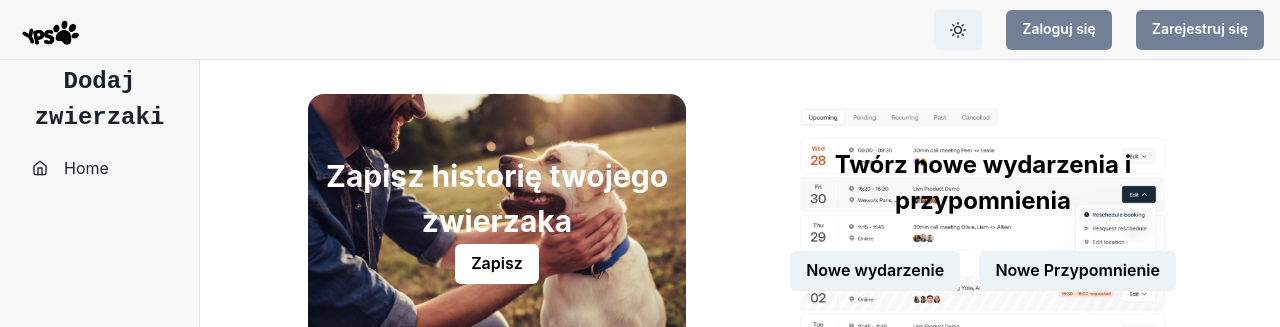
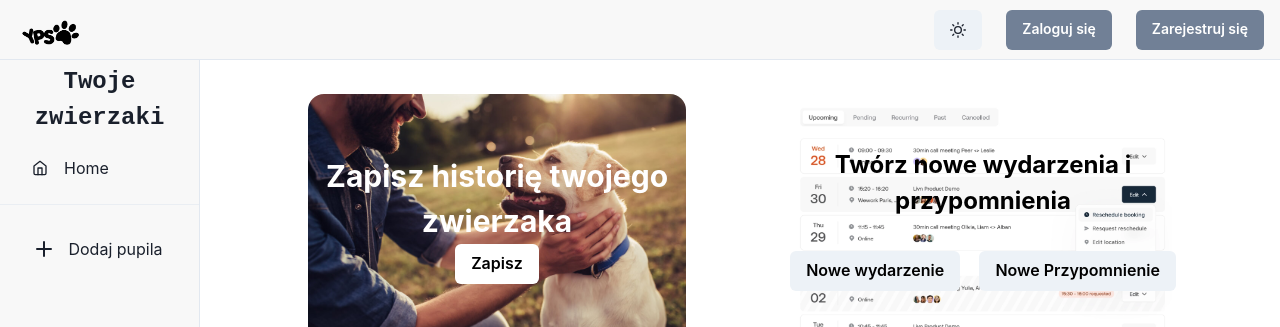
Before and after one commit to kczmrz/YourPetStory, a Next.js app: page /dashboard in a window 1280 px wide. Shown: the top 327 px of the page. Built offline with nearby package versions, Linux system fonts and the light colour scheme.

Commit message:
Create new component in sidebar, adding new animals

```diff
--- a/src/components/dashboard/features/CreateEvents.tsx
+++ b/src/components/dashboard/features/CreateEvents.tsx
@@ -44,17 +44,33 @@ export default function CreateEvents() {
             transform={isHovered ? "scale(1.1)" : "scale(1)"}
             zIndex={1}
           />
-            <Flex flexDirection={"column"} justifyContent={"center"} alignItems={"center"}>
-                <Text fontSize={"2xl"} textAlign={"center"} position={"relative"} zIndex={"1"} color={"black"} fontWeight={"bold"}>
+            <Flex flexDirection={"column"}
+                justifyContent={"center"}
+                alignItems={"center"}>
+                    <Text fontSize={"2xl"}
+                            textAlign={"center"}
+                            position={"relative"}
+                            zIndex={"1"}
+                            color={"black"}
+                    fontWeight={"bold"}>
                         Twórz nowe wydarzenia i przypomnienia
                     </Text>
-                <Flex flexDirection={{ base: "column", xl: "row" }} alignItems={"center"} mt={"2rem"} gap={"1.2rem"}>
-                    <Button w={"fit-content"} color={"black"} bgColor={buttonBackgroundColor}>
+                <Flex flexDirection={{ base: "column", xl: "row" }}
+                        alignItems={"center"}
+                        mt={"2rem"}
+                        gap={"1.2rem"}>
+                    <Button w={"fit-content"}
+                            color={"black"}
+                            bgColor={buttonBackgroundColor}
+                            cursor={"pointer"}>
                                 <Text>
                                     Nowe wydarzenie
                                 </Text>
                     </Button>
-                    <Button w={"fit-content"} color={"black"} bgColor={buttonBackgroundColor}>
+                    <Button w={"fit-content"}
+                            color={"black"}
+                            bgColor={buttonBackgroundColor}
+                            cursor={"pointer"}>
                                 <Text>
                                     Nowe Przypomnienie
                                 </Text>
--- /dev/null
+++ b/src/components/dashboard/sideBar/SideBarAddAnmial.tsx
@@ -0,0 +1,28 @@
+import { Link, Flex, Text } from "@chakra-ui/react"
+import  { AddIcon } from "@chakra-ui/icons"
+
+export default function SideBarAddAnimal() {
+    return(
+        <Link href="#"
+            style={{ textDecoration: 'none' }}
+            _focus={{ boxShadow: 'none' }}
+            mt={"0.5rem"}>
+                <Flex
+                    alignItems={"center"}
+                    justifyContent={"center"}
+                    borderRadius="lg"
+                    p="4"
+                    m="4"
+                    cursor="pointer"
+                    _hover={{
+                        bg: 'gray.400',
+                        color: 'white',
+                    }}>
+                    <AddIcon mr={"4"}/>
+                    <Text fontSize={"16"}>
+                        Dodaj pupila
+                    </Text>
+                </Flex>
+        </Link>
+    )
+}
--- a/src/components/dashboard/sideBar/SideBarContent.tsx
+++ b/src/components/dashboard/sideBar/SideBarContent.tsx
@@ -4,7 +4,8 @@ import {
   CloseButton,
   Flex,
   useColorModeValue,
-  Text
+  Text,
+  Divider
 } from '@chakra-ui/react';
 import {
     FiHome,
@@ -13,11 +14,13 @@ import { ThemeAppDay } from '@/app/ColorsTheme';
 import ISidebarProps from '@/types/interfaces/SideBarProps';
 import LinkItemProps from '@/types/interfaces/LinkItemProps';
 import SideBarContentNavItem from '@/components/dashboard/sideBar/SideBarContentNavItem'
+import SideBarAddAnimal from './SideBarAddAnmial';
 
 export default function SideBarContent({ onClose, ...rest }: ISidebarProps) {
 const SideBarBackgroundColor = useColorModeValue(ThemeAppDay.lightAshen, "white.100");
 
 // Tutaj będzie dodawanie zwierzaków
+// Połącz to z reduxem albo z jakimś pobraniem danych z bazki
 
 const LinkItems: Array<LinkItemProps> = [
     { name: 'Home', icon: FiHome },
@@ -36,9 +39,15 @@ const LinkItems: Array<LinkItemProps> = [
           pos="sticky"
           h={"100vh"}
           {...rest}>
-          <Flex h="20" alignItems="center" mx="8" justifyContent="space-between">
-            <Text fontSize="2xl" fontFamily="monospace" fontWeight="bold" textAlign={"center"}>
-              Dodaj zwierzaki
+          <Flex h="20"
+                alignItems="center"
+                mx="8"
+                justifyContent="space-between">
+            <Text fontSize="2xl"
+                  fontFamily="monospace"
+                  fontWeight="bold"
+                  textAlign={"center"}>
+              Twoje zwierzaki
             </Text>
             <CloseButton display={{ base: 'flex', md: 'none' }} onClick={onClose} />
           </Flex>
@@ -47,6 +56,8 @@ const LinkItems: Array<LinkItemProps> = [
               {link.name}
             </SideBarContentNavItem>
           ))}
+          <Divider mt={"0.5rem"} mb={"0.5rem"}/>
+          <SideBarAddAnimal />
         </Box>
       );
 }
--- a/src/components/dashboard/sideBar/SideBarContentNavItem.tsx
+++ b/src/components/dashboard/sideBar/SideBarContentNavItem.tsx
@@ -16,7 +16,7 @@ export default function NavItem({ icon, children, ...rest }: NavItemProps) {
           role="group"
           cursor="pointer"
           _hover={{
-            bg: 'cyan.400',
+            bg: 'gray.400',
             color: 'white',
           }}
           {...rest}>
```
Also changed, not shown: src/components/dashboard/features/PhotosStory.tsx (+13 -3 lines). Lines whose indentation alone changed are shown as unchanged.
